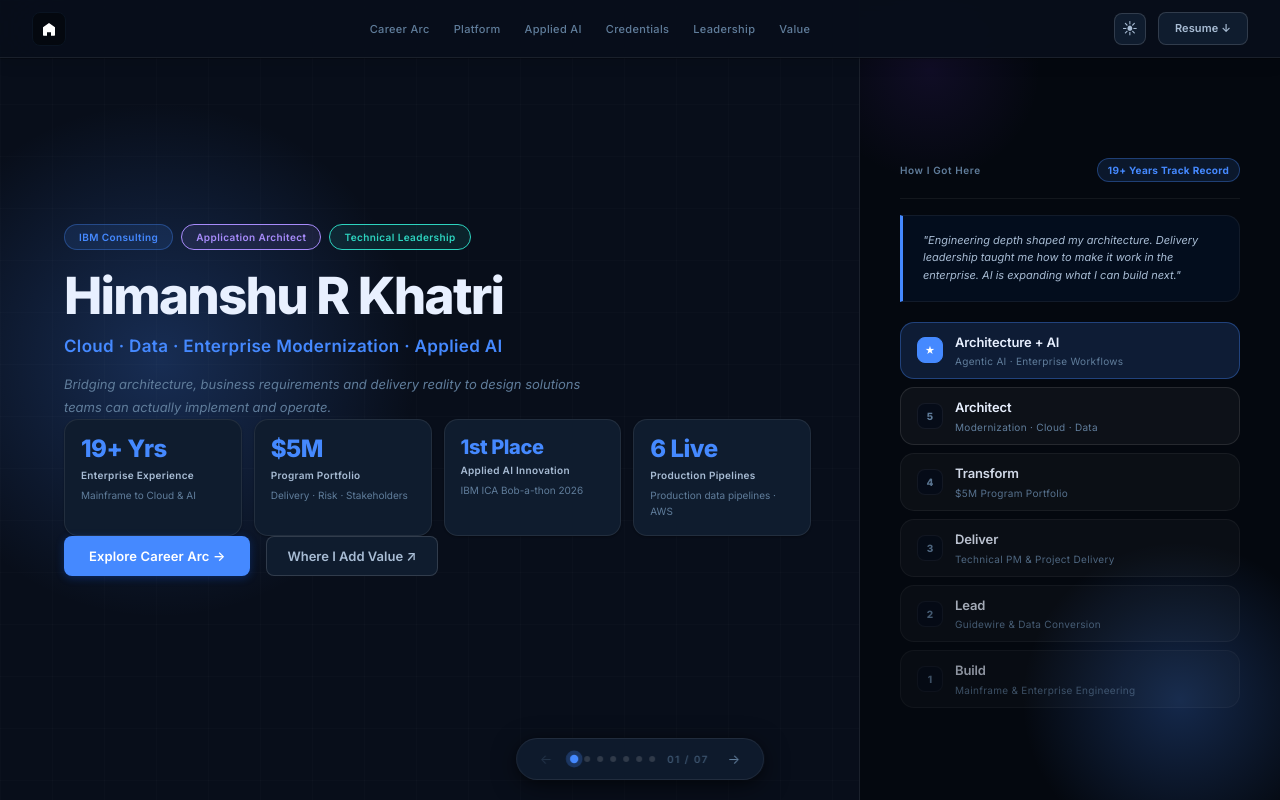
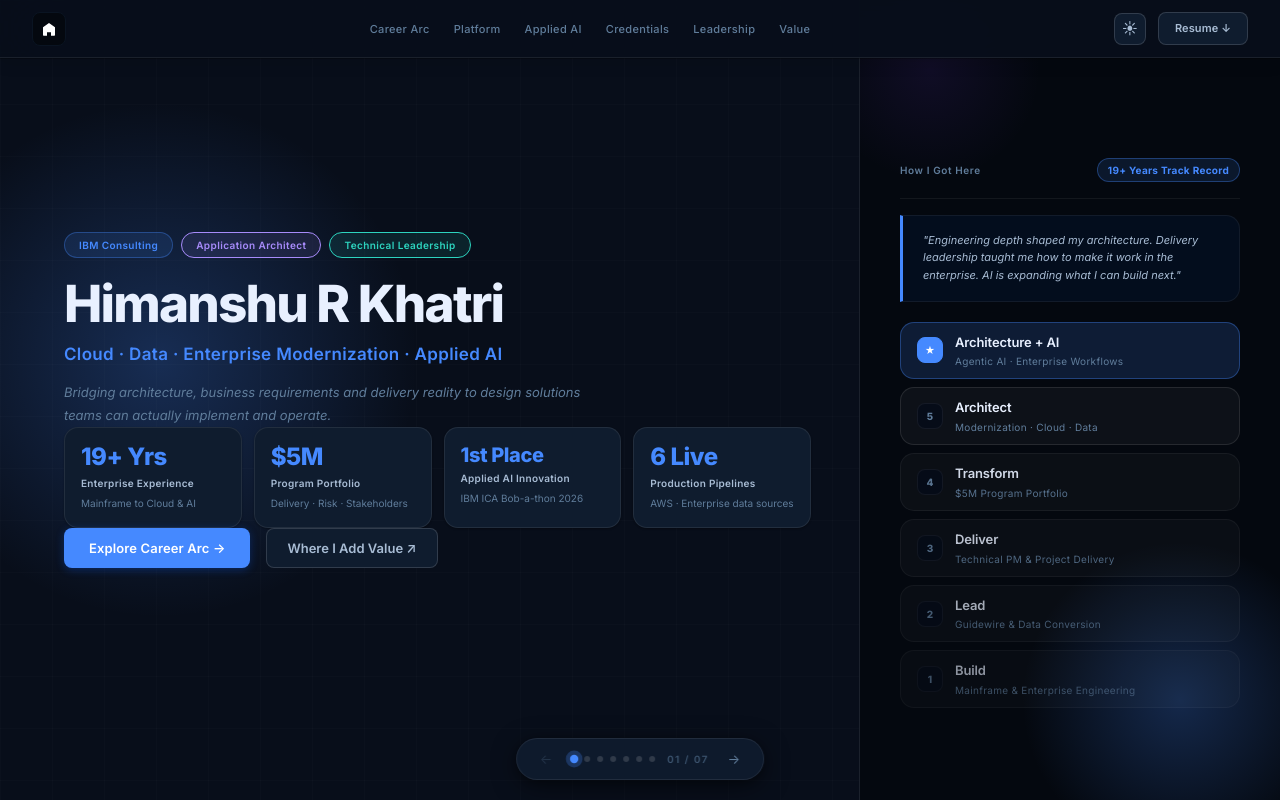
Before and after one commit to hktech27/architect-profile, a React (Vite) app: page / in a window 1280 px wide. Built offline with nearby package versions, Linux system fonts and the light colour scheme.

Commit message:
fix: production pipelines detail — remove redundancy

```diff
--- a/src/data/config.js
+++ b/src/data/config.js
@@ -14,7 +14,7 @@ export const siteConfig = {
     { label: 'Enterprise Experience', value: '19+ Yrs', detail: 'Mainframe to Cloud & AI' },
     { label: 'Program Portfolio',     value: '$5M',     detail: 'Delivery · Risk · Stakeholders' },
     { label: 'Applied AI Innovation', value: '1st Place', detail: 'IBM ICA Bob-a-thon 2026' },
-    { label: 'Production Pipelines',  value: '6 Live',  detail: 'Production data pipelines · AWS' },
+    { label: 'Production Pipelines',  value: '6 Live',  detail: 'AWS · Enterprise data sources' },
   ],
 
   resumePath: '/architect-profile/resume/Himanshu-Khatri-Resume.pdf',
```
